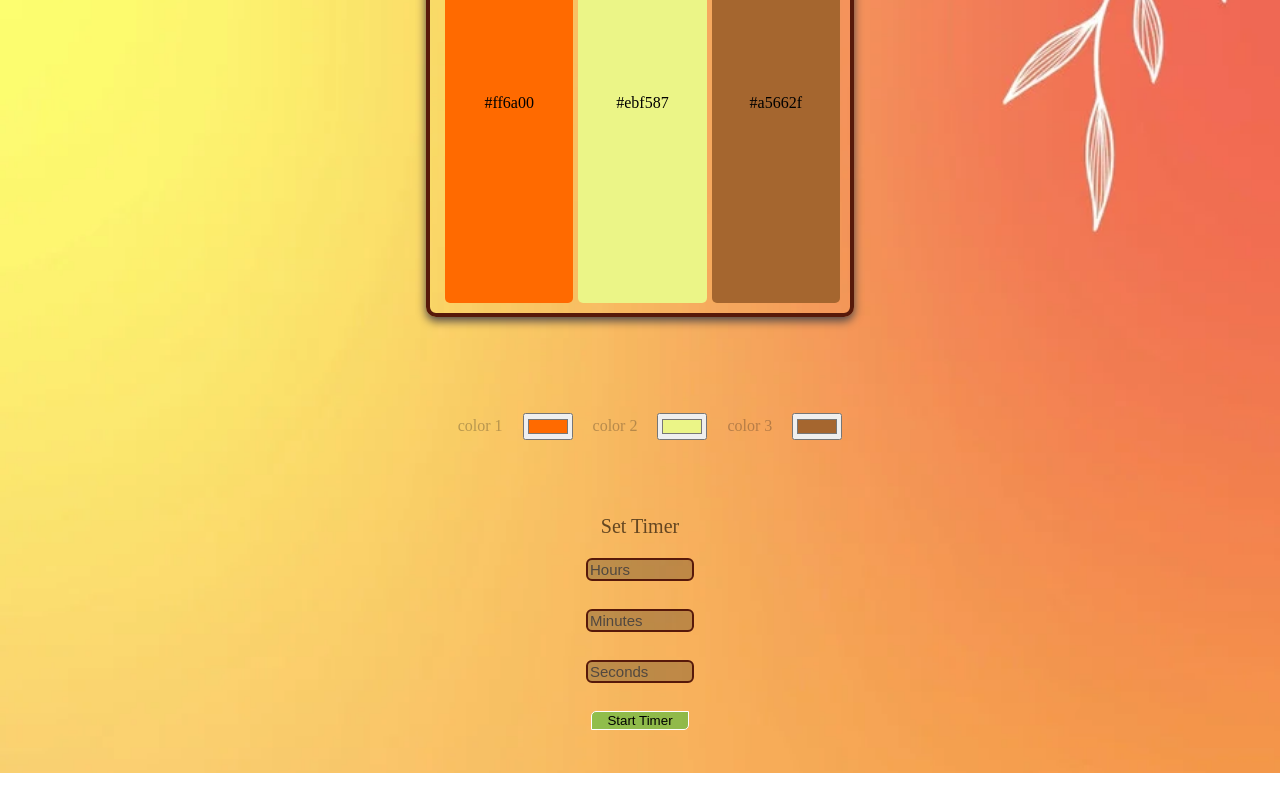
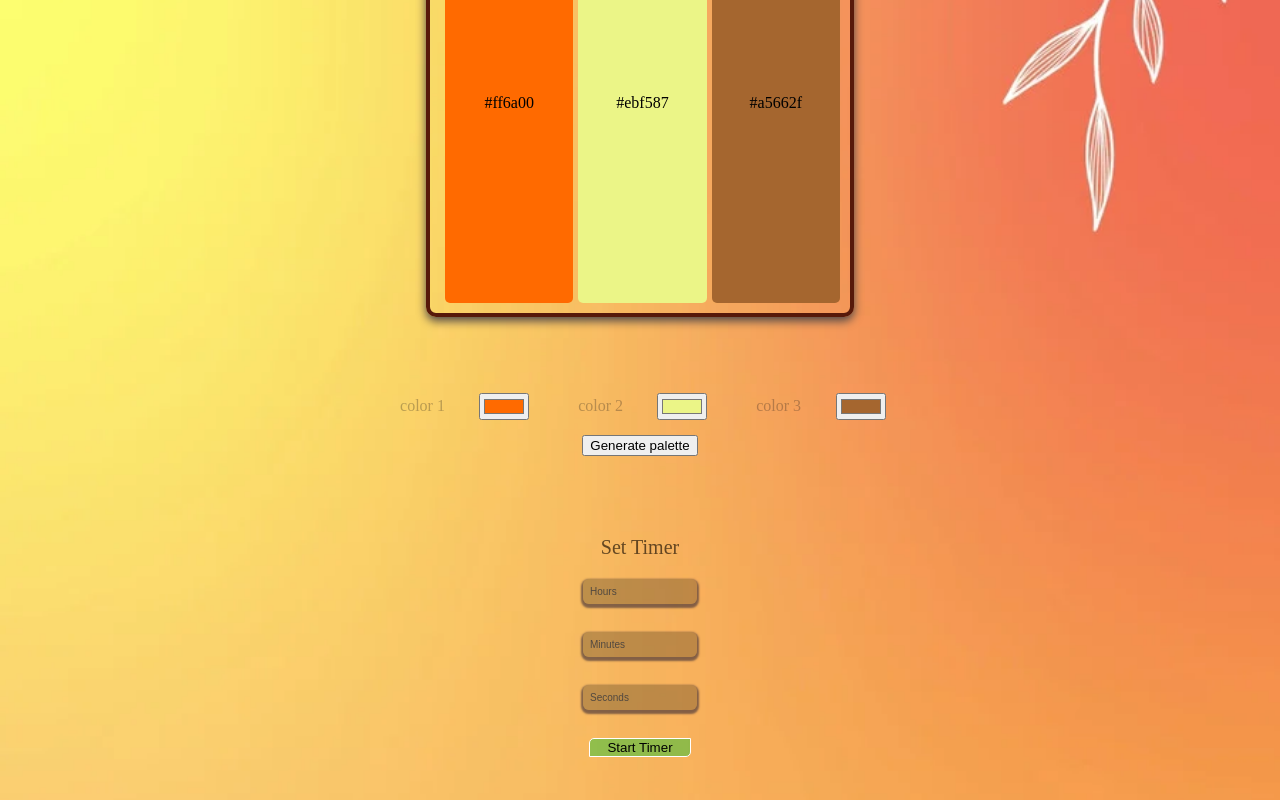
Before and after one commit to Natimu/ColorMatchMaker, a React (Vite) app: page / in a window 1280 px wide. Shown: the part 390-1190 px from the top of the page. Before the commit the page ends 1163 px from the top, so only its background shows below. Built offline with nearby package versions, Linux system fonts and the light colour scheme.

Commit message:
Palette generator added v1.0

```diff
--- a/src/colorSelector.jsx
+++ b/src/colorSelector.jsx
@@ -7,12 +7,11 @@ function SelectColor(){
     const [color2, setColor2] = useState("#a5662f");
     const [copied, setCopied] = useState(null);
     const [time, setTime] = useState(new Date());
-    const [hour, setTimerHour] = useState(new Date(0));
-    const [min, setTimerMin] = useState(new Date(0));
-    const [sec, setTimerSec] = useState(new Date(0));
+    const [hour, setTimerHour] = useState("");
+    const [min, setTimerMin] = useState("");
+    const [sec, setTimerSec] = useState("");
     const [timer, setTimer] = useState (0);
-
-
+    const [palette, setPalette] = useState([]);
 
         useEffect(() => {
             const intervalID = setInterval(()=>{
@@ -24,9 +23,21 @@ function SelectColor(){
             }
 
         }, [])
+        useEffect(() => {
+            const endingTime = localStorage.getItem("endTime")
+            if(endingTime){
+                const remaining = Math.floor((endingTime - Date.now()) / 1000)
+                if (remaining > 0){
+                    setTimer(remaining);
+                }
+                else{
+                    localStorage.removeItem("endTime");
+                }
+            }
+        }, [])
 
         useEffect(() => {
-            if (timer <= 0) {
+            if (timer == 0) {
                 playAlarm();
                 return;
             }
@@ -37,6 +48,40 @@ function SelectColor(){
                 clearInterval(countDown);
             }
         }, [timer])
+
+    async function getPalette(color){
+
+        try{
+            const rgb = hexToRgb(color);
+            const suggestion = await fetch("http://colormind.io/api/", {
+                    method: "POST",
+                    body: JSON.stringify({
+                    model: "default",
+                    input: [rgb, "N", "N", "N", "N"]
+                })
+              });
+              const data = await suggestion.json();
+              setPalette(data.result);
+            } catch (err) {
+              console.error("Error fetching palette", err);
+            }
+    }
+
+    function hexToRgb(hex){
+        const bigint = parseInt(hex.slice(1), 16);
+        const r = (bigint >> 16) & 255;
+        const g = (bigint >> 8) & 255;
+        const b = bigint & 255;
+        return [r, g, b];
+    }
+    function rgbToHex(r, g, b) {
+        const toHex = (n) => {
+          const hex = n.toString(16);
+          return hex.length === 1 ? "0" + hex : hex;
+        };
+        return `#${toHex(r)}${toHex(g)}${toHex(b)}`;
+      }
+
 
 
     function playAlarm(){
@@ -70,7 +115,10 @@ function SelectColor(){
     }
 
     function convertToSec(hours, minutes, seconds){
-        return((hours*3600)+(minutes*60) + Number(seconds));
+        const totalSeconds = ((hours*3600)+(minutes*60) + Number(seconds));
+        const endTime = Date.now() + totalSeconds * 1000;
+        localStorage.setItem("endTime", endTime);
+        return(totalSeconds);
     }
     function startTimer(){
         setTimer(convertToSec(hour, min, sec));
@@ -144,7 +192,38 @@ function SelectColor(){
         <label>color 2</label>
         <input type="color" value={color1} onChange={handelColorChange1}/><br/>
         <label>color 3</label>
-        <input type="color" value={color2} onChange={handelColorChange2}/>
+        <input type="color" value={color2} onChange={handelColorChange2}/><br />
+        <div className="palette-button"><button onClick={() => getPalette(color0)}>Generate palette</button></div>
+
+        </div>
+
+        <div className ="palette-board">
+            {palette.map((rgb, i) => {
+                const hex = `#${rgb.map(x => Math.round(x).toString(16).padStart(2, "0"))
+                    .join("")}`;
+                return(
+                <div
+                key={i}   // Have to have a key to prevent the console error
+                style={{
+                    backgroundColor: `rgb(${rgb[0]}, ${rgb[1]}, ${rgb[2]})`,
+                    width: "80px",
+                    height: "80px",
+                    margin: "5px",
+                    borderRadius: "8px"
+                }}
+                onClick={() => handelCopy(hex)}
+                >
+                    <p style={{
+                        display: "flex",
+                        justifyContent: "center",
+                        alignSelf: "center",
+                        padding: "10px"
+                        }}>
+                        {copied === hex ? "Copied!" : hex}
+                    </p>
+                </div>
+                );
+        })}
         </div>
         <div className="breakTimer">
             <p>Set Timer</p>
@@ -152,7 +231,8 @@ function SelectColor(){
                 type="number"
                 placeholder="Hours"
                 value ={hour}
-                onChange={(e) => setTimerHour(Number(e.target.value))}/><br />
+                onChange={(e) => setTimerHour(Number(e.target.value))}/>
+                <br/>
             <input type="number"
                 placeholder="Minutes"
                 value ={min}
--- a/src/index.css
+++ b/src/index.css
@@ -86,21 +86,27 @@ body{
   max-width: 100px;
   margin-bottom: 5px;
   border-radius: 6px;
-  border: 2px solid hsl(12, 80%, 19%);
+  border: 2px solid transparent;
   background-color: rgba(0, 0, 0, 0.235);
   color:beige;
-  font-size: 15px;
-  transition: all 0.8s ease;
+  font-size: 10px;
+  padding: 5px;
+  box-shadow: 0 2px 2px 2px rgba(79, 58, 58, 0.693);
+  transition: all 0.5s ease;
+
 }
 .breakTimer input:hover{
-  color:beige;
+
   font-size: 15px;
-  transform: scale(1.5);
+  transform: scale(1.2);
+}
+.breakTimer input:focus{
+  outline: none;
+  border-color:#ebf587;
 }
 .breakTimer input::placeholder{
   color: rgba(66, 62, 62, 0.87);
 }
-
 
 .color{
   border-radius: 5px;
@@ -120,28 +126,45 @@ body{
 h2{
   margin: 40px;
   align-items: center;
-  color: hsl(33, 22%, 8%);
+  color:  hsla(0, 0%, 0%, 0.59);
   font-size: 30px;
 
   font-family: 'Times New Roman', Times, serif;
   font-weight: bold;
   text-transform: uppercase;
   text-rendering: optimizeLegibility;
-  text-shadow: 2px 2px px  rgba(17, 16, 16, 0.023);
+  text-shadow: 1px 3px 2px  rgb(210, 202, 202);
 
 }
 .input-container{
   display: flex;
+  flex-wrap: wrap;
   margin-top: 50px;
   justify-content: space-between;
   align-items: center;
-  padding: 30px;
+  padding: 10px;
   transition: all 0.8s ease;
 
 }
 .input-container:hover {
   background-color: rgba(0,0,0,0.05);
   border-radius: 10px;
+}
+.palette-button{
+display: flex;
+flex-basis: 100%;
+justify-content: center;
+align-items: center;
+}
+.palette-board{
+  display: flex;
+  margin-top: 20px;
+  border-radius: 10px;
+  padding: 10px;
+  transition: all 0.8s ease;
+}
+.palette-board:hover{
+  background-color: rgba(0,0,0,0.05);
 }
 
 
```
